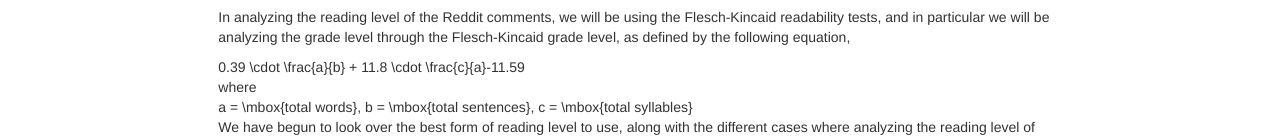
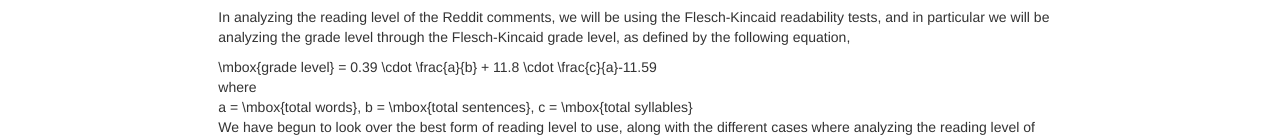
Before and after one commit to xytosis/cs1951a, a plain HTML site: page blog_1/index.html in a window 1280 px wide. Shown: the part 2234-2373 px from the top of the page. Drawn offline with nearby package versions, Linux system fonts and the light colour scheme.

Commit message:
Update index.html

```diff
--- a/blog_1/index.html
+++ b/blog_1/index.html
@@ -63,7 +63,7 @@
       <p>
         In analyzing the reading level of the Reddit comments, we will be using the Flesch-Kincaid readability tests, and in particular we will be analyzing the grade level through the Flesch-Kincaid grade level, as defined by the following equation,
         <div lang="latex">
-          0.39 \cdot \frac{a}{b} + 11.8 \cdot \frac{c}{a}-11.59
+          \mbox{grade level} = 0.39 \cdot \frac{a}{b} + 11.8 \cdot \frac{c}{a}-11.59
         </div>
         where
         <div lang="latex">
```
